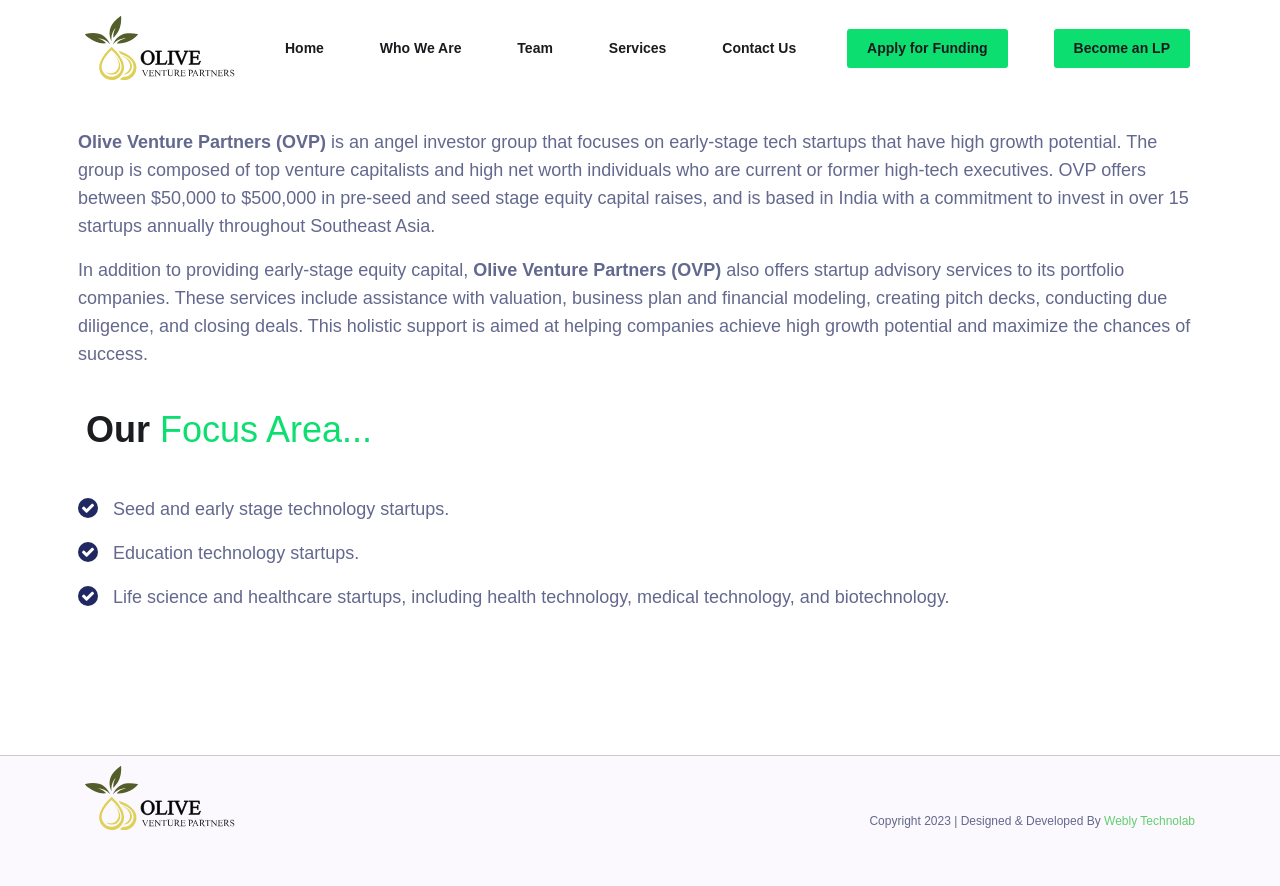
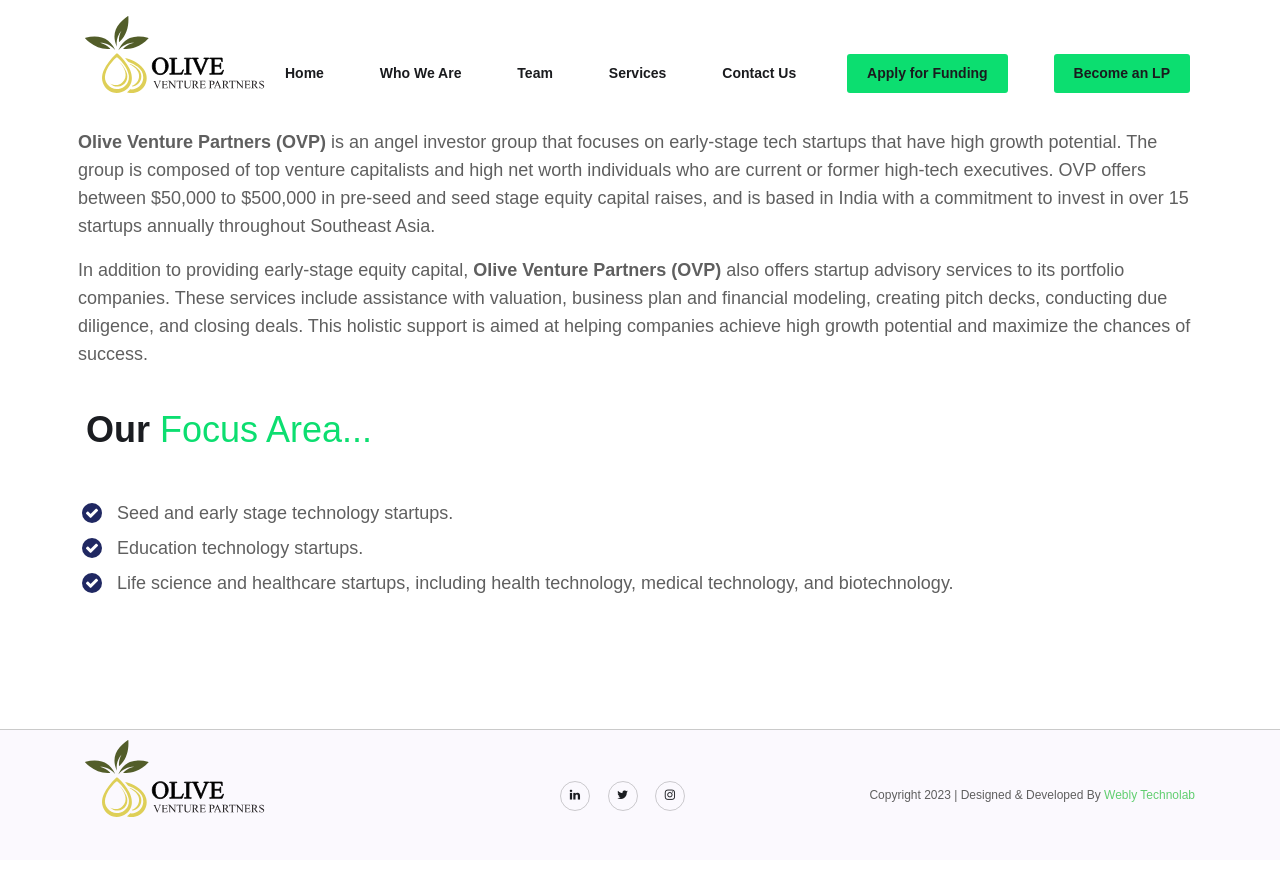
Before and after one commit to anshagarwal012/naresh, a PHP site: page /whoweare in a window 1280 px wide. After the commit the page ends 817 px from the top, so only its background shows below. Run offline with PHP 8.4, Linux system fonts and the light colour scheme.

Commit message:
Fix bugs

```diff
--- a/assets/css/style.css
+++ b/assets/css/style.css
@@ -120,7 +120,7 @@ label {
 .footer-logo img,
 .logo img {
   max-width: 200px;
-  width: 150px;
+  width: 180px;
 }
 
 .image img {
@@ -207,8 +207,12 @@ h6 {
   color: #0a0c19;
 }
 
+.list-group-item {
+  border: none !important;
+}
+
 p {
-  color: #63688e;
+  color: #5f5f5f;
   font-family: 'Rubik', sans-serif;
   font-weight: 400;
   font-size: 16px;
@@ -370,14 +374,14 @@ form.card {
 
 .para p {
   font-size: 18px;
-  color: #63688e;
+  color: #5f5f5f;
   font-weight: 400;
 }
 
 .heade {
   position: relative;
   background-color: black;
-  height: 130vh;
+  height: 90vh;
   min-height: 25rem;
   width: 100%;
   overflow: hidden;
@@ -397,6 +401,7 @@ form.card {
   -moz-transform: translateX(-50%) translateY(-50%);
   -webkit-transform: translateX(-50%) translateY(-50%);
   transform: translateX(-50%) translateY(-50%);
+  object-fit: cover;
 }
 
 .heade .container {
@@ -867,7 +872,7 @@ input[type="submit"] {
 }
 
 ::-webkit-scrollbar-thumb {
-  background: #271F62;
+  background: #0cde70;
   border-radius: 10px;
 }
 
--- a/footer.php
+++ b/footer.php
@@ -1,83 +1,31 @@
 <!-- Footer Area -->
 <footer>
-    <!-- <div class="footer-top">
-        <div class="container">
-            <div class="row">
-                <div class="col-lg-4 col-md-4">
-                    <div class="about-widget">
-                        <h2 class="widget-title">About us</h2>
-                        <p>Consectetur adipisicing elit, sed do eiusmod tempor incididunt ut labore et dolore magna aliqua. Ut enim ad minim veniam, quis trud exercitation ullamco laboris.</p>
-                        <ul>
-                            <li>
-                                <i class="fa fa-map-o"></i>
-                                <p>2750 Quadra Street Victoria, USA</p>
-                            </li>
-                            <li>
-                                <i class="fa fa-envelope-o"></i>
-                                <p>info@example.com</p>
-                            </li>
-                            <li>
-                                <i class="fa fa-mobile fa-2x" aria-hidden="true"></i>
-                                <p>+324-9442-515</p>
-                            </li>
-                        </ul>
-                        <div class="footer-social">
-                            <ul>
-                                <li><a href="#"><i class="fa fa-facebook"></i></a></li>
-                                <li><a href="#"><i class="fa fa-twitter"></i></a></li>
-                                <li><a href="#"><i class="fa fa-linkedin"></i></a></li>
-                            </ul>
-                        </div>
-                    </div>
-                </div>
-                <div class="col-lg-4 col-md-4">
-                    <div class="widget-link">
-                        <h2 class="widget-title">Essential Links</h2>
-                        <ul class="widget-menu">
-                            <li><a href="">Service</a></li>
-                            <li><a href="">Strategic Planning</a></li>
-                            <li><a href="">Audit & Assurance</a></li>
-                            <li><a href="">Business Services</a></li>
-                            <li><a href="">Sales & Trading</a></li>
-                            <li><a href="">Pricing Plan</a></li>
-                            <li><a href="">Our Features</a></li>
-                        </ul>
-                        <ul class="widget-menu two">
-                            <li><a href="">Find a Job?</a></li>
-                            <li><a href="">Looking Consultant?</a></li>
-                            <li><a href="">Download Apps?</a></li>
-                            <li><a href="">Create An Account?</a></li>
-                            <li><a href="">Much More?</a></li>
-                        </ul>
-                    </div>
-                </div>
-                <div class="col-lg-4 col-md-4">
-                    <div class="widget-feed">
-                        <h2 class="widget-title">new feeds</h2>
-                        <ul>
-                            <li><img src="assets/img/feed1.png" alt=""></li>
-                            <li><img src="assets/img/feed2.png" alt=""></li>
-                            <li><img src="assets/img/feed3.png" alt=""></li>
-                            <li><img src="assets/img/feed4.png" alt=""></li>
-                            <li><img src="assets/img/feed5.png" alt=""></li>
-                            <li><img src="assets/img/feed6.png" alt=""></li>
-                        </ul>
-                    </div>
-                </div>
-            </div>
-        </div>
-    </div> -->
     <div class="footer-bottom">
         <div class="container">
             <div class="row">
-                <div class="col-md-6">
+                <div class="col-md-5">
                     <div class="footer-logo">
                         <a href="/">
                             <img src="assets/svg/logo.svg" alt="">
                         </a>
                     </div>
                 </div>
-                <div class="col-md-6 my-auto">
+                <div class="col-md-2 my-auto">
+                    <div class="footer-logo">
+                        <div class="row">
+                            <div class="col-sm-3">
+                                <a class="social-team" target="_blank" href="#"><i class="fa fa-linkedin"></i></a>
+                            </div>
+                            <div class="col-sm-3">
+                                <a class="social-team" target="_blank" href="#"><i class="fa fa-twitter"></i></a>
+                            </div>
+                            <div class="col-sm-3">
+                                <a class="social-team" target="_blank" href="#"><i class="fa fa-instagram"></i></a>
+                            </div>
+                        </div>
+                    </div>
+                </div>
+                <div class="col-md-5 my-auto">
                     <div class="copyright-text blog-content">
                         <p>Copyright 2023 | Designed & Developed By <a href="https://www.weblytechnolab.com"><span> Webly Technolab</span></a></p>
                     </div>
@@ -93,10 +41,8 @@
 <!-- Js File-->
 <script src="assets/js/jquery.v3.4.1.min.js"></script>
 <script src="assets/js/bootstrap.min.js"></script>
-<!-- <script src="https://maps.googleapis.com/maps/api/js?sensor=false&amp;language=en"></script> -->
 <script src="assets/js/scrollIt.min.js"></script>
 <script src="assets/js/jquery.slicknav.min.js"></script>
-<!-- <script src="assets/js/map.js"></script> -->
 <script src="assets/js/owl.carousel.min.js"></script>
 <script src="assets/js/isotope.pkgd.min.js"></script>
 <script src="assets/js/plugins.js"></script>
--- a/header.php
+++ b/header.php
@@ -72,7 +72,7 @@ require('admin/db.php');
                             </a>
                         </div>
                     </div>
-                    <div class="col-md-10 my-auto">
+                    <div class="col-md-10 mt-auto">
                         <div class="main-menu">
                             <ul class="d-flex justify-content-between align-items-center">
                                 <li><a href="/">Home</a></li>
--- a/whoweare.php
+++ b/whoweare.php
@@ -24,21 +24,26 @@ require('header.php');
                             </p>
                             <!-- </blockquote> -->
                             <div class="dicover-list">
+                                <ul class="list-group">
+                                    <li class="p-1 list-group-item d-flex flex-row align-items-center">
+                                        <i class="my-auto fa fa-check" aria-hidden="true"></i>
+                                        <p class="my-auto">Seed and early stage technology startups.</p>
+                                    </li>
+                                    <li class="p-1 list-group-item d-flex flex-row align-items-center">
+                                        <i class="my-auto fa fa-check" aria-hidden="true"></i>
+                                        <p class="my-auto">Education technology startups.</p>
+                                    </li>
+                                    <li class="p-1 list-group-item d-flex flex-row align-items-center">
+                                        <i class="my-auto fa fa-check" aria-hidden="true"></i>
+                                        <p class="my-auto">Life science and healthcare startups, including health technology, medical technology, and biotechnology.</p>
+                                    </li>
+                                </ul>
                                 <ul>
                                     <li>
-                                        <i class="fa fa-check" aria-hidden="true"></i>
-                                        <p>Seed and early stage technology startups.
-                                        </p>
                                     </li>
                                     <li>
-                                        <i class="fa fa-check" aria-hidden="true"></i>
-                                        <p>Education technology startups.
-                                        </p>
                                     </li>
                                     <li>
-                                        <i class="fa fa-check" aria-hidden="true"></i>
-                                        <p>Life science and healthcare startups, including health technology, medical technology, and biotechnology.
-                                        </p>
                                     </li>
                                 </ul>
                                 <!-- <a class="viso-btn discover" href="#">View All Features</a> -->
```
Also changed, not shown: services.php (+7 -7 lines).
